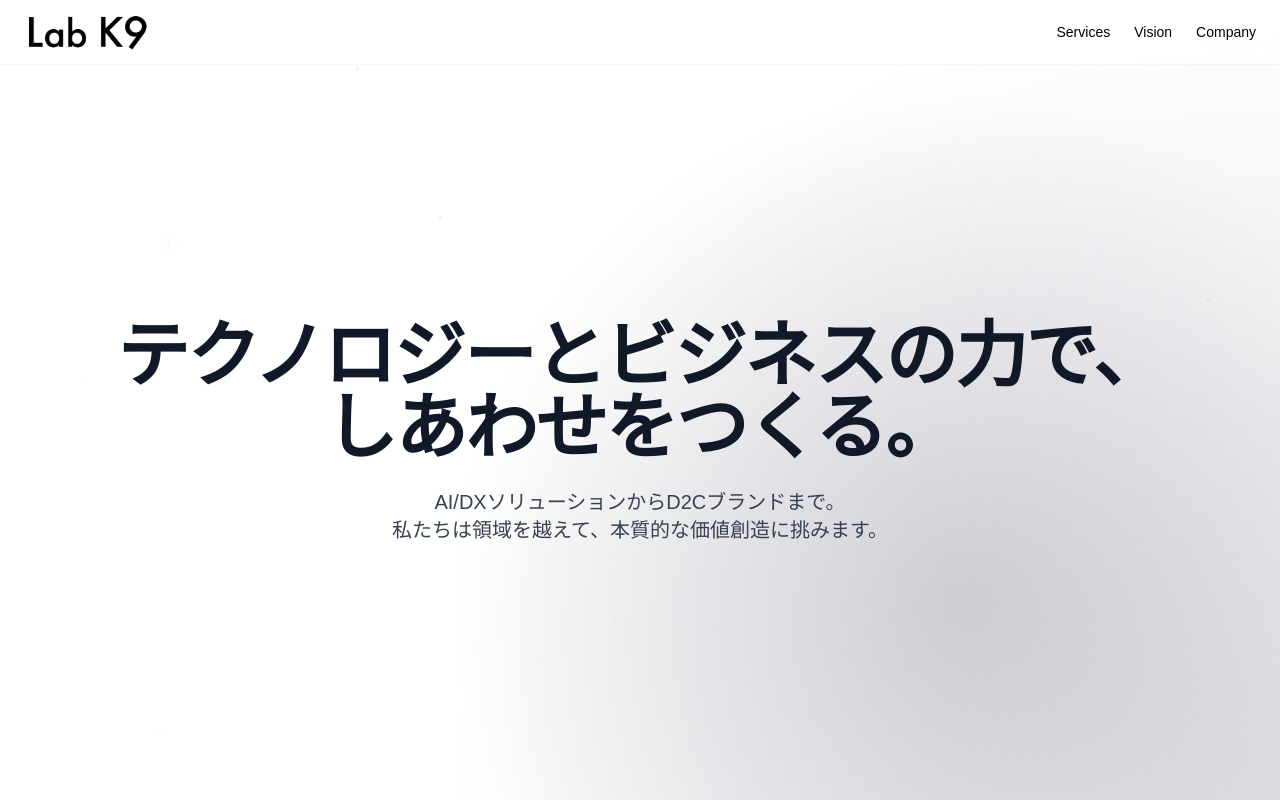
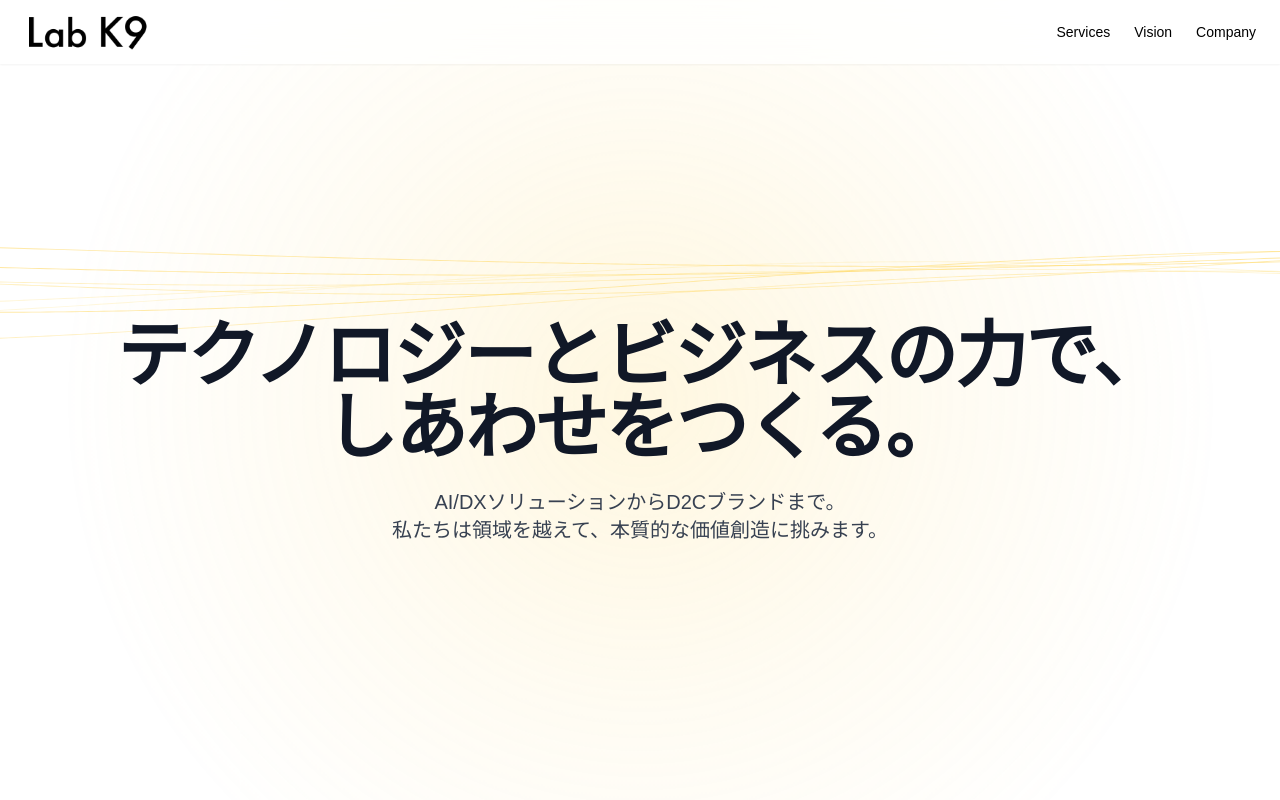
Before and after one commit to tsubasakimura-k9/Lab-K9-corporate-page, a Next.js app: page / in a window 1280 px wide. Shown: the top 800 px of the page. Built offline with nearby package versions, Linux system fonts and the light colour scheme.

Commit message:
feat: polish hero visual effects (organic waves, cursor gradient color switch)

```diff
--- a/app/page.tsx
+++ b/app/page.tsx
@@ -3,7 +3,7 @@
 import type React from "react"
 import Link from "next/link"
 import Image from "next/image"
-import { useEffect, useState, useRef, useCallback, useMemo } from "react"
+import { useEffect, useState, useRef, useCallback } from "react"
 import { InteractiveCard } from "./components/interactive-card" // 新しいコンポーネントをインポート
 
 interface NavLinkProps {
@@ -35,7 +35,7 @@ interface SectionTitleProps {
 
 const SectionTitle: React.FC<SectionTitleProps> = ({ children }) => (
   <div className="flex flex-col items-center justify-center mb-12 md:mb-16">
-    <div className="w-20 h-px bg-[#B08D57] mb-4 animate-subtle-breathing-opacity" />
+    <div className="w-20 h-px bg-[#B08D57] mb-4 animate-wave-motion opacity-100" />
     <h2 className="text-3xl md:text-4xl font-semibold text-black text-center">{children}</h2>
   </div>
 )
@@ -45,24 +45,43 @@ const LiquidIntelligenceElement: React.FC = () => {
   const [isMounted, setIsMounted] = useState(false)
   const [isMobile, setIsMobile] = useState(false)
   const [mousePosition, setMousePosition] = useState({ x: 50, y: 50 })
+  const [mouseClientY, setMouseClientY] = useState<number>(window.innerHeight / 2)
+  const [belowHero, setBelowHero] = useState(false)
   const [orientation, setOrientation] = useState({ beta: 90, gamma: 0 })
-  const [emphasizedEffects, setEmphasizedEffects] = useState<string[]>([])
+
+  const [autoAnimate, setAutoAnimate] = useState(false)
 
   const backgroundRef = useRef<HTMLDivElement>(null)
   const lastAcceleration = useRef({ x: 0, y: 0, z: 0, timestamp: Date.now() })
 
+  // 各波線ごとのランダムパラメータ（初回マウント時に固定）
+  const waveParamsRef = useRef<{ ampFactor: number; freqFactor: number; yOffset: number; speedFactor: number; opacity: number }[]>([])
+  if (waveParamsRef.current.length === 0) {
+    waveParamsRef.current = Array.from({ length: 8 }).map(() => ({
+      ampFactor: 0.5 + Math.random() * 0.5, // 0.5〜1.0 倍 (現状をMAXとする)
+      freqFactor: 0.9 + Math.random() * 0.3, // 0.9〜1.2 倍
+      yOffset: Math.random() * 6 - 3,        // -3〜+3 px
+      speedFactor: 0.6 + Math.random() * 1.4, // 0.6〜2.0 倍
+      opacity: 0.2 + Math.random() * 0.4,     // 0.2〜0.6
+    }))
+  }
+
   useEffect(() => {
     setIsMounted(true)
-    const checkIsMobile = /Mobi|Android/i.test(navigator.userAgent)
-    setIsMobile(checkIsMobile)
+    const mobile = /Mobi|Android/i.test(navigator.userAgent)
+    setIsMobile(mobile)
+    // 波線は常に自動アニメーション
+    setAutoAnimate(true)
   }, [])
 
-  const handleMouseMove = useCallback((event: MouseEvent) => {
-    setMousePosition({
-      x: (event.clientX / window.innerWidth) * 100,
-      y: (event.clientY / window.innerHeight) * 100,
-    })
-  }, [])
+  const handleMouseMove = (event: MouseEvent) => {
+    const xPercent = (event.clientX / window.innerWidth) * 100
+    const yPercent = (event.clientY / window.innerHeight) * 100
+    setMousePosition({ x: xPercent, y: yPercent })
+    setMouseClientY(event.clientY)
+    const docY = event.clientY + window.scrollY
+    setBelowHero(docY > window.innerHeight)
+  }
 
   const handleDeviceOrientation = useCallback((event: DeviceOrientationEvent) => {
     if (event.beta !== null && event.gamma !== null) {
@@ -82,17 +101,19 @@ const LiquidIntelligenceElement: React.FC = () => {
         const deltaZ = Math.abs((z || 0) - lastAcceleration.current.z)
         const totalDelta = deltaX + deltaY + deltaZ
 
+        // パーティクル削除により、エフェクト処理は不要
         if (totalDelta > 12) {
-          const effectId = `emphasis-${Date.now()}`
-          setEmphasizedEffects((prev) => [...prev, effectId])
-          setTimeout(() => {
-            setEmphasizedEffects((prev) => prev.filter((id) => id !== effectId))
-          }, 1500)
+          // 今後のエフェクト拡張用に閾値チェックは残す
         }
         lastAcceleration.current = { x: x || 0, y: y || 0, z: z || 0, timestamp: now }
       }
     }
   }, [])
+
+  const handleScroll = () => {
+    const docY = mouseClientY + window.scrollY
+    setBelowHero(docY > window.innerHeight)
+  }
 
   useEffect(() => {
     if (!isMounted) return
@@ -120,6 +141,8 @@ const LiquidIntelligenceElement: React.FC = () => {
       window.addEventListener("mousemove", handleMouseMove)
     }
 
+    window.addEventListener("scroll", handleScroll)
+
     return () => {
       if (isMobile) {
         window.removeEventListener("deviceorientation", handleDeviceOrientation)
@@ -127,88 +150,98 @@ const LiquidIntelligenceElement: React.FC = () => {
       } else {
         window.removeEventListener("mousemove", handleMouseMove)
       }
+      window.removeEventListener("scroll", handleScroll)
     }
   }, [isMounted, isMobile, handleMouseMove, handleDeviceOrientation, handleDeviceMotion])
 
-  const gradX = isMobile ? 50 + (orientation.gamma / 90) * 25 : mousePosition.x
-  const gradY = isMobile ? 50 + ((orientation.beta - 90) / 90) * 25 : mousePosition.y
+  // gradX, gradYの自動アニメーション
+  const [autoAnimTick, setAutoAnimTick] = useState(0)
+  useEffect(() => {
+    if (autoAnimate) {
+      const interval = setInterval(() => setAutoAnimTick(t => t + 1), 50)
+      return () => clearInterval(interval)
+    }
+  }, [autoAnimate])
 
-  const backgroundStyle: React.CSSProperties = {
-    backgroundImage: `
-      radial-gradient(circle at ${gradX}% ${gradY}%, rgba(100, 100, 120, 0.25) 0%, transparent 45%),
-      radial-gradient(circle at ${100 - gradX}% ${100 - gradY}%, rgba(120, 120, 140, 0.2) 0%, transparent 55%)
-    `,
-    backgroundSize: "150% 150%, 200% 200%",
-    backgroundRepeat: "no-repeat",
-    transition: "background-image 0.2s ease-out",
+  const gradX = isMobile
+    ? autoAnimate
+      ? 50 + Math.sin(autoAnimTick / 40) * 20
+      : 50 + (orientation.gamma / 90) * 25
+    : mousePosition.x
+  const gradY = isMobile
+    ? autoAnimate
+      ? 50 + Math.cos(autoAnimTick / 60) * 20
+      : 50 + ((orientation.beta - 90) / 90) * 25
+    : mousePosition.y
+
+  // 有機的なうねりを持つ波線を生成
+  const createOrganicWavePath = (
+    baseAmp: number,
+    freq: number,
+    phase: number,
+    yBase: number,
+  ) => {
+    const pts: string[] = []
+    for (let x = -60; x <= 260; x += 2) {
+      // 振幅にゆらぎを加える
+      const ampMod = baseAmp * 0.4 * Math.sin(((x + phase) * 0.15 * Math.PI) / 180)
+      // 追加の高周波成分で微細なゆらぎを与える
+      const jitter = baseAmp * 0.15 * Math.sin(((x + phase * 0.3) * 0.6 * Math.PI) / 180)
+      const y = yBase + (baseAmp + ampMod) * Math.sin(((x + phase) * freq * Math.PI) / 180) + jitter
+      pts.push(`${x},${y}`)
+    }
+    return `M ${pts.join(" L ")}`
   }
 
-  const particles = useMemo(() => {
-    if (!isMounted) return []
-    const numParticles = 20
-    return Array.from({ length: numParticles }).map((_, i) => {
-      const size = Math.random() * 3 + 1.5
-      const duration = Math.random() * 8 + 10
-      const delay = Math.random() * -duration
-      const left = Math.random() * 95 + 2.5
-      const top = Math.random() * 95 + 2.5
-      const animationName = Math.random() > 0.5 ? "animate-faint-ripple" : "animate-gentle-glow"
-      return (
-        <div
-          key={`particle-${i}`}
-          className={`absolute rounded-full ${animationName}`}
-          style={{
-            width: `${size}px`,
-            height: `${size}px`,
-            left: `${left}%`,
-            top: `${top}%`,
-            animationDuration: `${duration}s`,
-            animationDelay: `${delay}s`,
-            backgroundColor: `rgba(180, 180, 200, ${Math.random() * 0.35 + 0.25})`,
-            zIndex: 1,
-          }}
-        />
-      )
-    })
-  }, [isMounted])
-
-  const emphasizedParticleElements = emphasizedEffects.map((id) => {
-    const size = Math.random() * 60 + 40
-    const left = Math.random() * 70 + 15
-    const top = Math.random() * 70 + 15
-    return (
-      <div
-        key={id}
-        className="absolute rounded-full opacity-0"
-        style={{
-          width: `${size}px`,
-          height: `${size}px`,
-          left: `${left}%`,
-          top: `${top}%`,
-          background: `radial-gradient(circle, rgba(220, 220, 255, 0.4) 0%, transparent 70%)`,
-          animation: `gentle-glow 1.5s ease-out forwards, faint-ripple 1.5s ease-out forwards`,
-          transform: `scale(${Math.random() * 0.5 + 0.8})`,
-          zIndex: 2,
-        }}
-      />
-    )
-  })
+  // アニメーション用のフェーズを更新（左右にゆったり流れる）
+  const phase = autoAnimTick
 
   if (!isMounted) {
     return <div className="fixed inset-0 z-0 bg-gray-100" />
   }
 
   return (
-    <div ref={backgroundRef} className="fixed inset-0 z-0 overflow-hidden" style={backgroundStyle}>
-      {particles}
-      {emphasizedParticleElements}
+    <div ref={backgroundRef} className="fixed inset-0 z-0 pointer-events-none overflow-hidden">
       <div
-        className="absolute inset-[20%] rounded-full animate-subtle-breathing-scale opacity-5"
+        className="absolute inset-0 animate-subtle-breathing-scale pointer-events-none"
         style={{
-          background: "radial-gradient(circle, rgba(200,200,200,0.04) 0%, transparent 70%)",
+          background: `radial-gradient(circle at ${gradX}% ${gradY}%, ${belowHero ? "rgba(59,130,246,0.28)" : "rgba(255,217,102,0.25)"} 0%, ${belowHero ? "rgba(59,130,246,0.12)" : "rgba(255,217,102,0.1)"} 40%, transparent 75%)`,
+          opacity: 0.8,
+          transition: "background-position 0.05s linear",
           zIndex: 0,
         }}
       />
+
+      <svg
+        className="absolute top-48 left-0 w-full h-44 overflow-visible"
+        viewBox="-60 0 320 100"
+        preserveAspectRatio="none"
+        xmlns="http://www.w3.org/2000/svg"
+      >
+        {Array.from({ length: 8 }).map((_, i) => {
+          const param = waveParamsRef.current[i]
+          // 振幅を 50% に縮小
+          const amplitudeBase = (30 + i * 0.6) * 0.5
+          const amplitude = amplitudeBase * param.ampFactor
+          const frequencyBase = 0.35 + i * 0.018
+          const frequency = frequencyBase * param.freqFactor
+          // 振幅を小さくした分だけ下方向へずらし、最下部の位置をキープ
+          const yBase = 20 + i * 4.5 + param.yOffset + amplitude
+          const phaseLine = phase * param.speedFactor + i * 45
+          const d = createOrganicWavePath(amplitude, frequency, phaseLine, yBase)
+          return (
+            <path
+              key={i}
+              d={d}
+              stroke="#FFD966"
+              strokeWidth={0.5}
+              fill="none"
+              strokeLinecap="round"
+              opacity={param.opacity}
+            />
+          )
+        })}
+      </svg>
     </div>
   )
 }
@@ -306,7 +339,7 @@ export default function HomePage() {
                   { label: "会社名", value: "株式会社Lab K9" },
                   { label: "住所", value: "〒530-0001 大阪府大阪市北区梅田1-1-3 大阪駅前第3ビル 29階" },
                   { label: "代表取締役", value: "木村 翼" },
-                  { label: "取引先実績", value: "NTTデータ、artience株式会社、SCOグループ、広告代理店、映像制作会社、ECアパレル企業、建設企業、東大松尾研発AIスタートアップ、他多数" },
+                  { label: "取引先実績", value: "NTTデータ、artience、SCOグループ、広告代理店、映像制作会社、ECアパレル企業、建設企業、東大松尾研発AIスタートアップ、他多数" },
                   { label: "連絡先", value: "info[at]lab-k9.com（[at]を@に変換してお送りください）" },
                 ].map((item) => (
                   <li key={item.label} className="flex flex-col sm:flex-row">
--- a/tailwind.config.ts
+++ b/tailwind.config.ts
@@ -91,6 +91,13 @@ const config = {
           "0%, 100%": { transform: "scale(1)" },
           "50%": { transform: "scale(1.03)" },
         },
+        "wave-motion": {
+          "0%": { transform: "translateX(0px) scaleX(1)" },
+          "25%": { transform: "translateX(-3px) scaleX(0.98)" },
+          "50%": { transform: "translateX(0px) scaleX(1.02)" },
+          "75%": { transform: "translateX(3px) scaleX(0.98)" },
+          "100%": { transform: "translateX(0px) scaleX(1)" },
+        },
         // アイデア2改: 常時微細エフェクト
         "faint-ripple": {
           "0%, 100%": { transform: "scale(0.8)", opacity: "0.03" },
@@ -109,6 +116,7 @@ const config = {
         "text-distort": "text-distort 0.8s cubic-bezier(0.25, 0.1, 0.25, 1) forwards",
         "subtle-breathing-opacity": "subtle-breathing-opacity 7s ease-in-out infinite",
         "subtle-breathing-scale": "subtle-breathing-scale 9s ease-in-out infinite",
+        "wave-motion": "wave-motion 3s ease-in-out infinite",
         // アイデア2改: 常時微細エフェクト
         "faint-ripple": "faint-ripple 12s ease-in-out infinite",
         "gentle-glow": "gentle-glow 9s ease-in-out infinite alternate",
```
